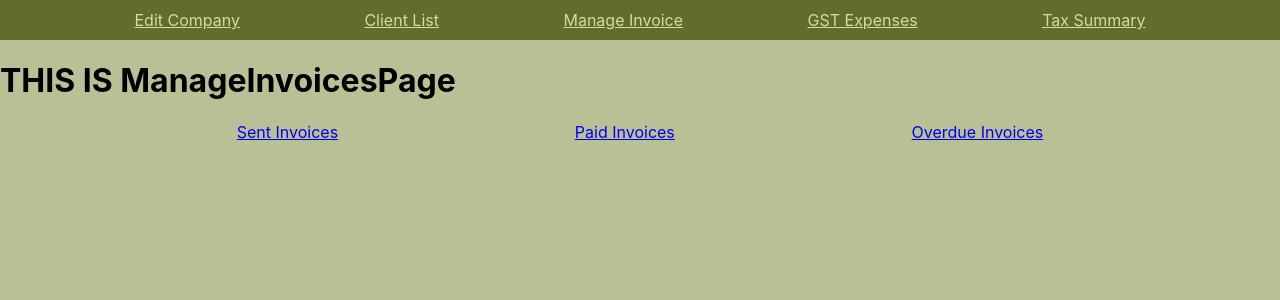
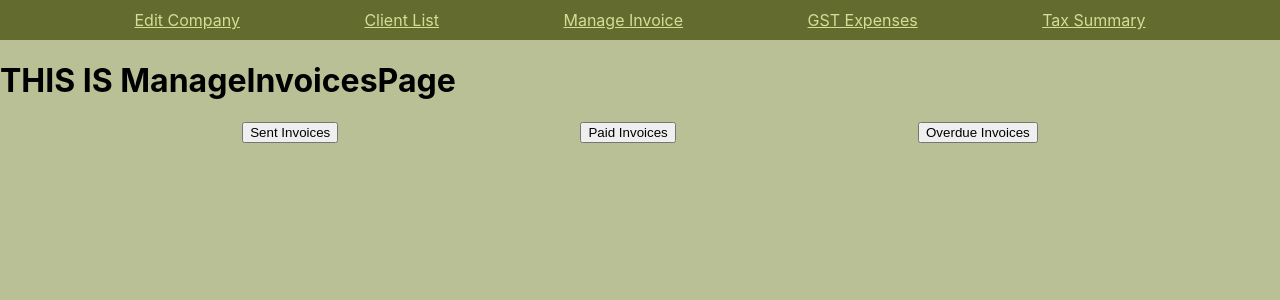
Before and after one commit to rafaelmarcoo/invoice-system-frontend, a React (Create React App) app: page /manageinvoices in a window 1280 px wide. Shown: the top 300 px of the page. Built offline with nearby package versions, Linux system fonts and the light colour scheme.

Commit message:
Changed ManageInvoicesNavbar to be components instead of Links

```diff
--- a/src/ManageInvoices/ManageInvoicesNavbar.js
+++ b/src/ManageInvoices/ManageInvoicesNavbar.js
@@ -1,11 +1,9 @@
-import { Link } from "react-router-dom";
-
 export const ManageInvoicesNavbar = () => {
     return (
         <div className="manage-invoices-navbar">
-            <Link to="/manageinvoices/sent">Sent Invoices</Link>
-            <Link>Paid Invoices</Link>
-            <Link>Overdue Invoices</Link>
+            <button>Sent Invoices</button>
+            <button>Paid Invoices</button>
+            <button>Overdue Invoices</button>
             {/*Either separate pages orrrr separate components using states*/}
         </div>
     )
--- a/src/ManageInvoices/ManageInvoicesPage.js
+++ b/src/ManageInvoices/ManageInvoicesPage.js
@@ -1,6 +1,9 @@
+import { React, useState } from "react";
 import { ManageInvoicesNavbar } from "./ManageInvoicesNavbar";
 
 export const ManageInvoicesPage = () => {
+    const [activeTable, setActiveTable] = useState("sent");
+
     return  (
         <div className="manage-invoices-page">
             <h1>THIS IS ManageInvoicesPage</h1>
```
Also changed, not shown: src/ManageInvoices/SentInvoices.js (+6 -1 lines), src/ManageInvoices/PaidInvoices.js (added).
